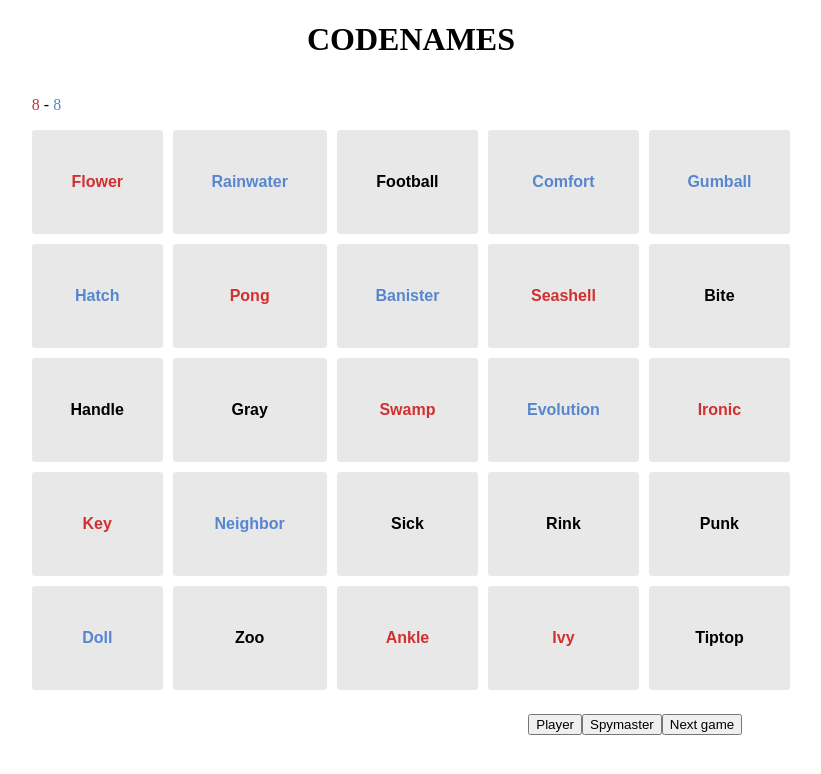
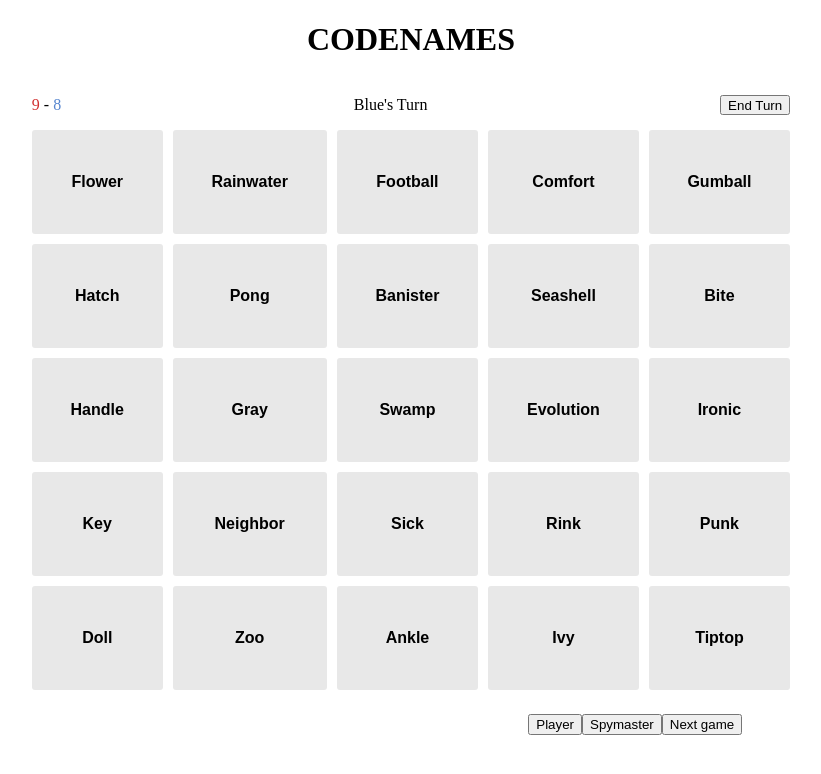
Before and after one commit to moj124/codeNames, a React (Create React App) app: page / in a window 1280 px wide. Shown: the top 774 px of the page, without its empty margins (229-1050 px from the left). Built offline with nearby package versions, Linux system fonts and the light colour scheme; the HTML template or start-up script is replaced by a standard one.

Commit message:
version 1

```diff
--- a/src/App.tsx
+++ b/src/App.tsx
@@ -1,7 +1,6 @@
 import { Card } from "./component/Card";
 import { shuffle } from "./utils/shuffle";
 import { useState } from "react";
-
 const words = [
   "Acne",
   "Acre",
@@ -679,16 +678,23 @@ const words = [
 ];
 
 function App(): JSX.Element {
+  const [win, setWin] = useState<boolean>(false);
+  const [turn, setTurn] = useState<boolean>(false);
+  const [overview, setView] = useState<boolean>(false);
   const arr = shuffle(
     Array.from({ length: 25 }, (element, index) => [
       words[Math.floor(Math.random() * words.length)],
-      index < 8
+      index < 7
         ? "blackblack"
-        : index < 16
+        : index < 15
         ? "blackred"
+        : index < 23
+        ? "blackblue"
         : index < 24
-        ? "blackblue"
-        : "blackgray",
+        ? "blackgray"
+        : !turn
+        ? "blackred"
+        : "blackblue",
     ])
   );
   const [state, setState] = useState<string[][]>(arr);
@@ -697,13 +703,19 @@ function App(): JSX.Element {
     <Card
       key={index}
       data={state}
+      turn={turn}
+      overview={overview}
+      win = {win}
+      setWin = {(bool: boolean) => setWin(bool)}
       setState={(arr: string[][]) => setState(arr)}
+      setTurn={(bool: boolean) => setTurn(bool)}
       word={element[0]}
       color={element[1]}
     />
   ));
-  const reds = 8 - state.filter((element) => element[1] === "red").length;
-  const blues = 8 - state.filter((element) => element[1] === "blue").length;
+
+  const reds = state.filter((element) => element[1] === "blackred").length;
+  const blues = state.filter((element) => element[1] === "blackblue").length;
 
   return (
     <>
@@ -717,15 +729,25 @@ function App(): JSX.Element {
             <span id="redText">{reds}</span> -{" "}
             <span id="blueText">{blues}</span>
           </p>
+          <p>{turn ? win ? "Red Wins" : "Red's Turn" : win ? "Blue Wins" :"Blue's Turn"}</p>
+          <button onClick={() => setTurn(!turn)}>End Turn</button>
         </div>
         <div>{post}</div>
       </main>
 
       <footer>
         <div>
-          <button>Player</button>
-          <button>Spymaster</button>
-          <button onClick={() => setState(arr)}>Next game</button>
+          <button onClick={() => setView(false)}>Player</button>
+          <button onClick={() => setView(true)}>Spymaster</button>
+          <button
+            onClick={() => {
+              setState(arr);
+              setTurn(!turn);
+              setWin(false);
+            }}
+          >
+            Next game
+          </button>
         </div>
       </footer>
     </>
--- a/src/component/Card.tsx
+++ b/src/component/Card.tsx
@@ -2,21 +2,57 @@ interface Word {
   word: string;
   color: string;
   data: string[][];
+  turn: boolean;
+  overview: boolean;
+  win: boolean;
+  setWin(bool:boolean): void;
+  setTurn(bool: boolean): void;
   setState(arr: string[][]): void;
 }
 
-export function Card({ word, color, data, setState }: Word): JSX.Element {
+export function Card({
+  word,
+  color,
+  data,
+  turn,
+  overview,
+  win,
+  setWin,
+  setTurn,
+  setState,
+}: Word): JSX.Element {
+
   const handleClick = () => {
     const idx = data.findIndex((element) => element[0] === word);
     data[idx][1] =
       data[idx][1].length > 5 ? data[idx][1].slice(5) : data[idx][1];
-    // console.log(idx,data[idx],word)x
     setState([...data]);
+
+    if(color === "blackgray"){
+        const dat = [...data];
+        dat.forEach((element,index) => dat[index][1]= element[1].length > 5 ? element[1].slice(5) : element[1]);
+        setState([...dat])
+      console.log(win,color,dat)
+      setWin(true)
+    }
+    if (turn && color.length > 5) {
+      setTurn(!turn);
+    } else if (!turn && color.length > 5) {
+      setTurn(!turn);
+    }
   };
 
   return (
-    <button className="card" id={color} onClick={handleClick}>
-      {word}
-    </button>
+    <>
+      {overview || color.length <= 5 ? (
+        <button className="card" id={color} onClick={handleClick}>
+          {word}
+        </button>
+      ) : (
+        <button className="card" id="blackblack" onClick={handleClick}>
+          {word}
+        </button>
+      )}
+    </>
   );
 }
--- a/src/css/style.css
+++ b/src/css/style.css
@@ -32,6 +32,18 @@ footer div {
   font-size: 1rem;
   font-weight: 900;
   color: white;
+}
+
+.info {
+  display: flex;
+  justify-content: space-between;
+  align-items: center;
+  padding-left: 20%;
+  padding-right: 20%;
+}
+
+.info button {
+  height: 20px;
 }
 
 #gray {
@@ -71,6 +83,7 @@ footer div {
 }
 
 #blackgray {
+  outline: 4px solid #000;
   background-color: #e8e8e8;
   color: black;
 }
```
